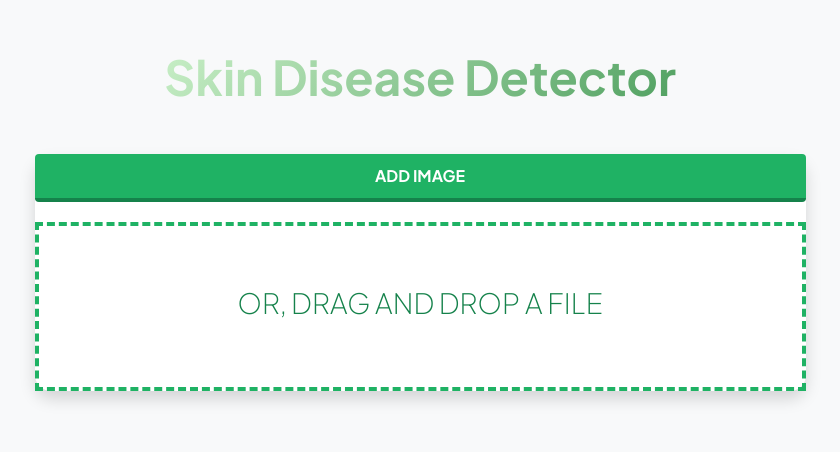
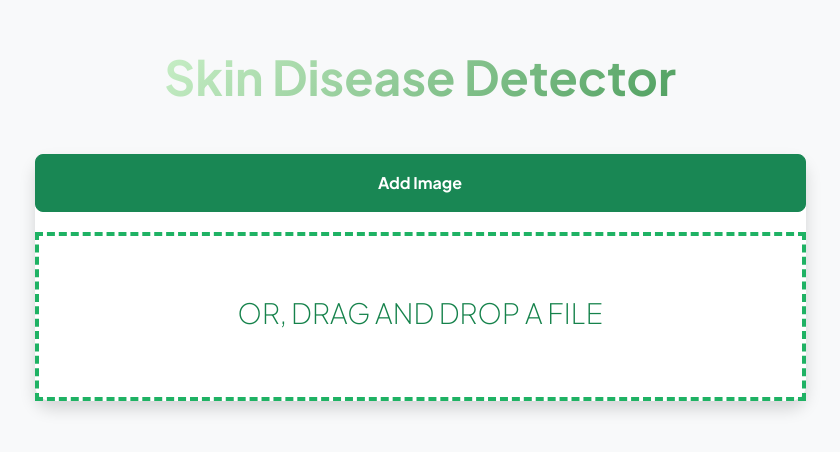
Before and after one commit to takshkothari/HealthInspect, a Flask app: page /product.html in a window 1280 px wide. Shown: the part 72-524 px from the top of the page, without its empty margins (220-1060 px from the left). Run offline with Flask 2, Linux system fonts and the light colour scheme; some libraries are stand-ins or nearby versions.

Commit message:
Update product.html

```diff
--- a/ste/templates/product.html
+++ b/ste/templates/product.html
@@ -44,10 +44,68 @@
                         <div class="col-lg-11 col-xl-9 col-xxl-8">
                             <script class="jsbin" src="https://ajax.googleapis.com/ajax/libs/jquery/1/jquery.min.js"></script>
                             <div class="card shadow border-0 rounded-4 mb-5">
-                                <button class="file-upload-btn" type="button" onclick="$('.file-upload-input').trigger( 'click' )">Add Image</button>
+                                <button class="btn btn-success btn-lg px-5 py-3 fs-6 fw-bolder" type="button" onclick="$('.file-upload-input').trigger( 'click' )">Add Image</button>
                                 <form action="/results.html" method="post" enctype="multipart/form-data">
                                 <div class="file-upload-placeholder">
                                     <input class="file-upload-input" type='file' name="fileipt" onchange="readURL(this);" accept="image/*" />
+                                    <script>
+const compressImage = async (file, { quality = 1, type = file.type }) => {
+        // Get as image data
+        const imageBitmap = await createImageBitmap(file);
+
+        // Draw to canvas
+        const canvas = document.createElement('canvas');
+        canvas.width = imageBitmap.width;
+        canvas.height = imageBitmap.height;
+        const ctx = canvas.getContext('2d');
+        ctx.drawImage(imageBitmap, 0, 0);
+
+        // Turn into Blob
+        const blob = await new Promise((resolve) =>
+            canvas.toBlob(resolve, type, quality)
+        );
+
+        // Turn Blob into File
+        return new File([blob], file.name, {
+            type: blob.type,
+        });
+    };
+
+    // Get the selected file from the file input
+    const input = document.querySelector('.file-upload-placeholder');
+    input.addEventListener('change', async (e) => {
+        // Get the files
+        const { files } = e.target;
+
+        // No files selected
+        if (!files.length) return;
+
+        // We'll store the files in this data transfer object
+        const dataTransfer = new DataTransfer();
+
+        // For every file in the files list
+        for (const file of files) {
+            // We don't have to compress files that aren't images
+            if (!file.type.startsWith('image')) {
+                // Ignore this file, but do add it to our result
+                dataTransfer.items.add(file);
+                continue;
+            }
+
+            // We compress the file by 50%
+            const compressedFile = await compressImage(file, {
+                quality: 0.5,
+                type: 'image/jpeg',
+            });
+
+            // Save back the compressed file instead of the original file
+            dataTransfer.items.add(compressedFile);
+        }
+
+        // Set value of the file input to our new files list
+        e.target.files = dataTransfer.files;
+    });
+                                    </script>
                                     <div class="drag-text">
                                         <h3>or, drag and drop a file</h3>
                                     </div>
@@ -55,10 +113,12 @@
                                 <div class="file-upload-preview">
                                     <img class="file-upload-image" src="#" alt="your image" />
                                     <div class="file-upload-remove">
-                                        <button type="button" onclick="removeUpload()" class="remove-image">Remove <span class="image-title">Uploaded Image</span></button>
+                                        <button type="button" onclick="removeUpload()" class="btn btn-danger btn-lg px-5 py-3 me-sm-3 fs-6 fw-bolder">Remove <span class="image-title">Uploaded Image</span></button>
                                     </div>
                                     <div class="file-upload-submit">
-                                        <input type="submit" id="submit-btn" class="submit-image" value="submit">Submit <span class="image-title">Uploaded Image</span></button>
+                                        <input type="submit" id="submit-btn" class="btn btn-light text-capitalize btn-lg px-5 py-3 me-sm-3 fs-6 fw-bolder" value="submit"></button>
+                                        <ul> </ul>
+                                        <ul> </ul>
                                     </div>
                                 </div>
                             </form>
```
